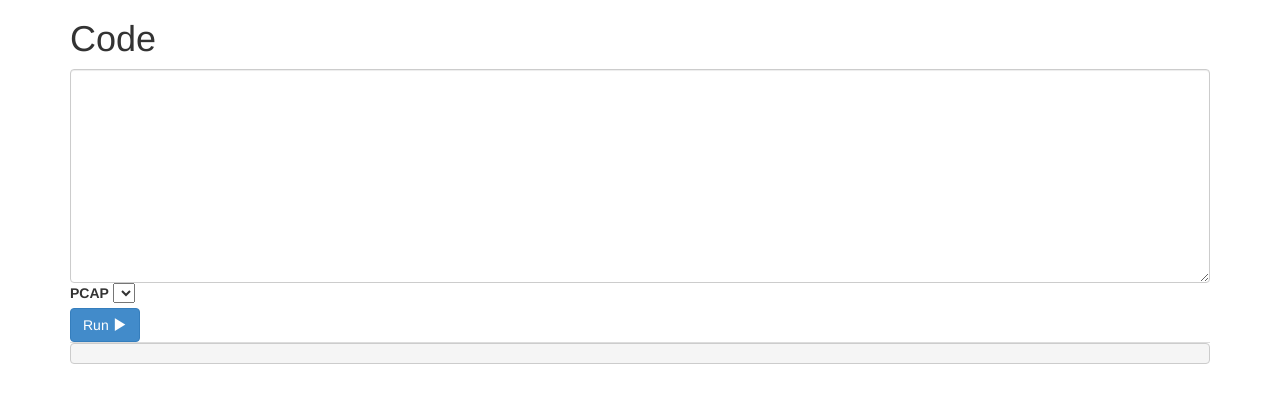
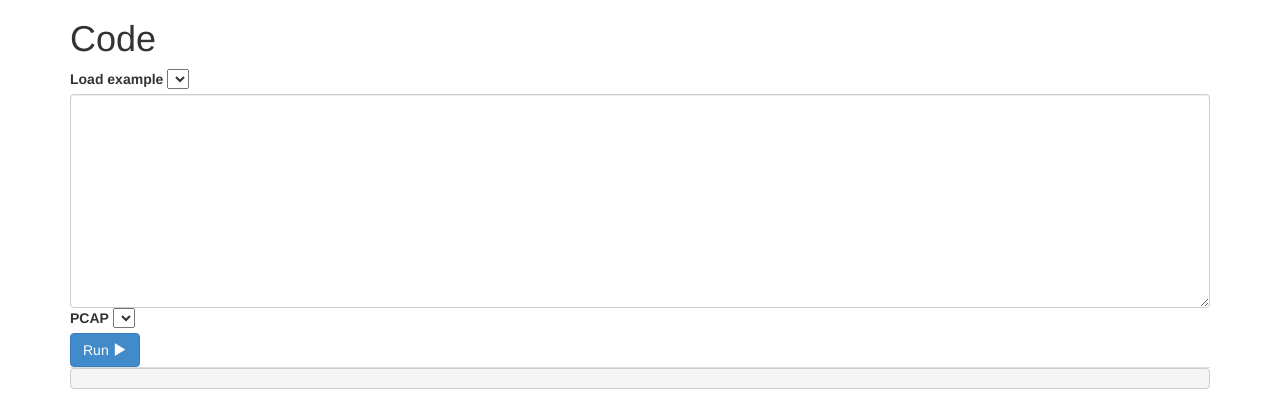
Before and after one commit to zeek/try-zeek, a Flask app: page / in a window 1280 px wide. Shown: the part 51-471 px from the top of the page. Run offline with Flask 2, Linux system fonts and the light colour scheme; lists and menus that the app fills with data are empty; some libraries are stand-ins or nearby versions.

Commit message:
examples dropdown

```diff
--- a/manager/static/js/trybro.js
+++ b/manager/static/js/trybro.js
@@ -1,13 +1,20 @@
 function CodeCtrl($scope, $http, $timeout) {
+    $scope.examples = ["hello.bro", "log.bro"];
     $scope.pcaps = ["--", "ssh.pcap","http.pcap"];
     $scope.pcap = "--";
     $scope.files = [];
     $scope.mode = "text";
     $scope.visible = "Ready...";
-    $scope.code = ' \
-event bro_init() { \n\
-    print "Hello, World!"; \n\
-}';
+
+    $scope.load_example = function () {
+        $http.get("/static/examples/" + $scope.example_name).then(function(response) {
+            $scope.code = response.data;
+        });
+    }
+    $scope.$watch("example_name", function (newValue) {
+        $scope.load_example(newValue);
+    });
+    $scope.example_name = "hello.bro";
 
     $scope.run_code = function() {
         $scope.mode = "text";
--- a/manager/templates/index.html
+++ b/manager/templates/index.html
@@ -6,6 +6,11 @@
 
 <h1>Code</h1>
 <form method="POST" ng-submit="run_code()">
+
+<label>Load example </label>
+<select ng-model="example_name" ng-options="e for e in examples">
+</select>
+
 <textarea class="form-control" rows="10" ng-model="code">
 </textarea>
 
```
Also changed, not shown: 2 other files.
